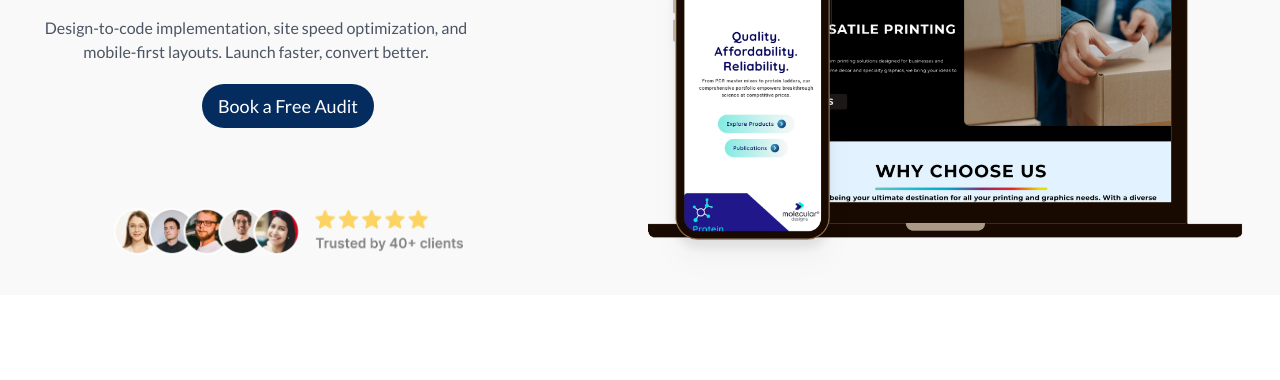
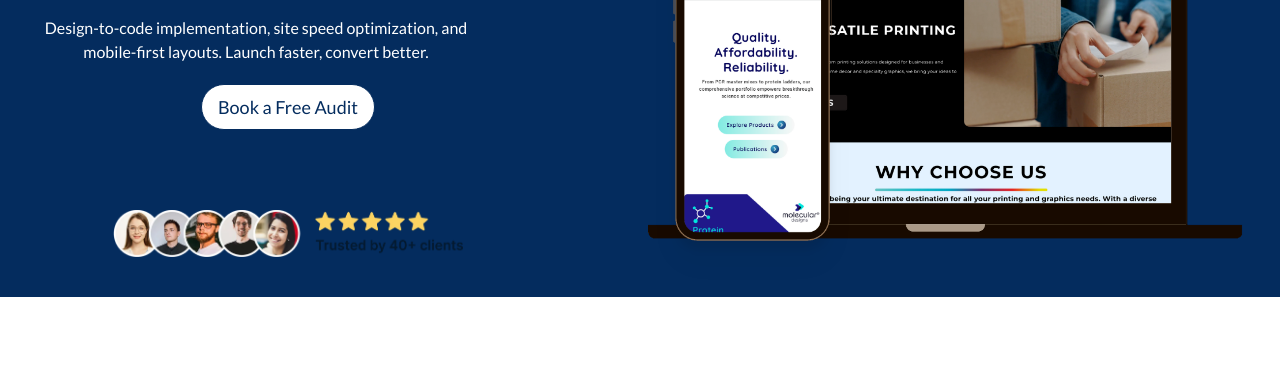
Before and after one commit to justsilencia/jjwdev, an Astro site: page / in a window 1280 px wide. Shown: the part 300-680 px from the top of the page. Built offline with nearby package versions, Linux system fonts and the light colour scheme; Astro itself is replaced by a stand-in of ours.

Commit message:
change hero colors

```diff
--- a/src/components/Hero.astro
+++ b/src/components/Hero.astro
@@ -7,7 +7,7 @@ import heroImage2 from "../assets/images/projects/project2.png";
 
 <div class="scroll-animation  relative overflow-hidden flex w-full items-center ">
 
-  <div class="absolute left-0 bottom-0 top-[30%] md:top-[40%] lg:top-[35%] xl:top-[38%] w-full  bg-primary -z-10 "></div>
+  <div class="absolute left-0 bottom-0 top-[30%] md:top-[40%] lg:top-[35%] xl:top-[38%] w-full  bg-brand-blue -z-10 "></div> {/* You can change it to bg-primary or any color */}
 
 
     <div class="pt-8 px-8 m-10 w-full max-w-7xl mx-auto leading-relaxed flex flex-col-reverse lg:flex-row items-center lg:justify-between gap-8" >
@@ -15,9 +15,9 @@ import heroImage2 from "../assets/images/projects/project2.png";
       <!-- Hero Text -->
       <div class= " col flex flex-col max-w-lg text-center">
         <h1>Big Commerce Growth & Development <i>Experts</i></h1>
-        <p class=" mt-5 md:mt-9 max-w-md">Design-to-code implementation, site speed optimization, and mobile-first layouts. Launch faster, convert better.</p>
+        <p class=" mt-5 md:mt-9 max-w-md text-white">Design-to-code implementation, site speed optimization, and mobile-first layouts. Launch faster, convert better.</p> {/*if bg-primary is used, remove text-white in <p> so text is black</p> */ }
         <div class="mt-5 ">
-          <a href="/book" class="button button-primary  transition-colors">
+          <a href="/book" class="button button-secondary  transition-colors"> {/* You can change it to button-primary */}
           Book a Free Audit
         </a>
         </div>
```
